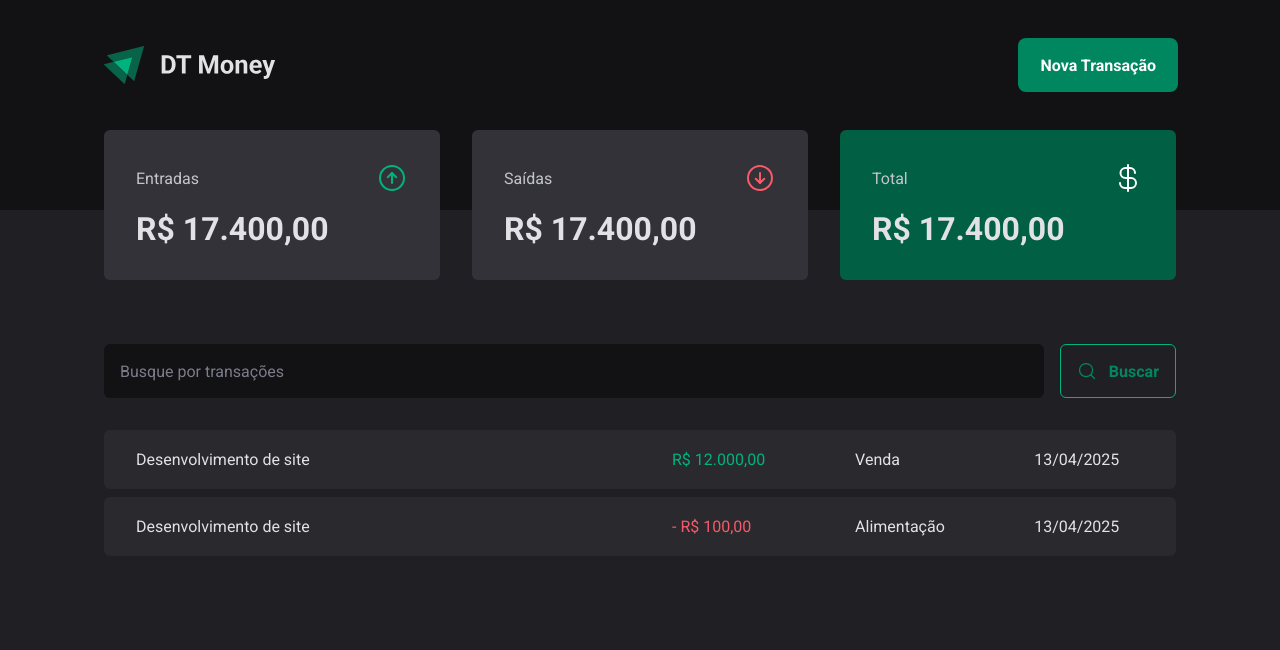
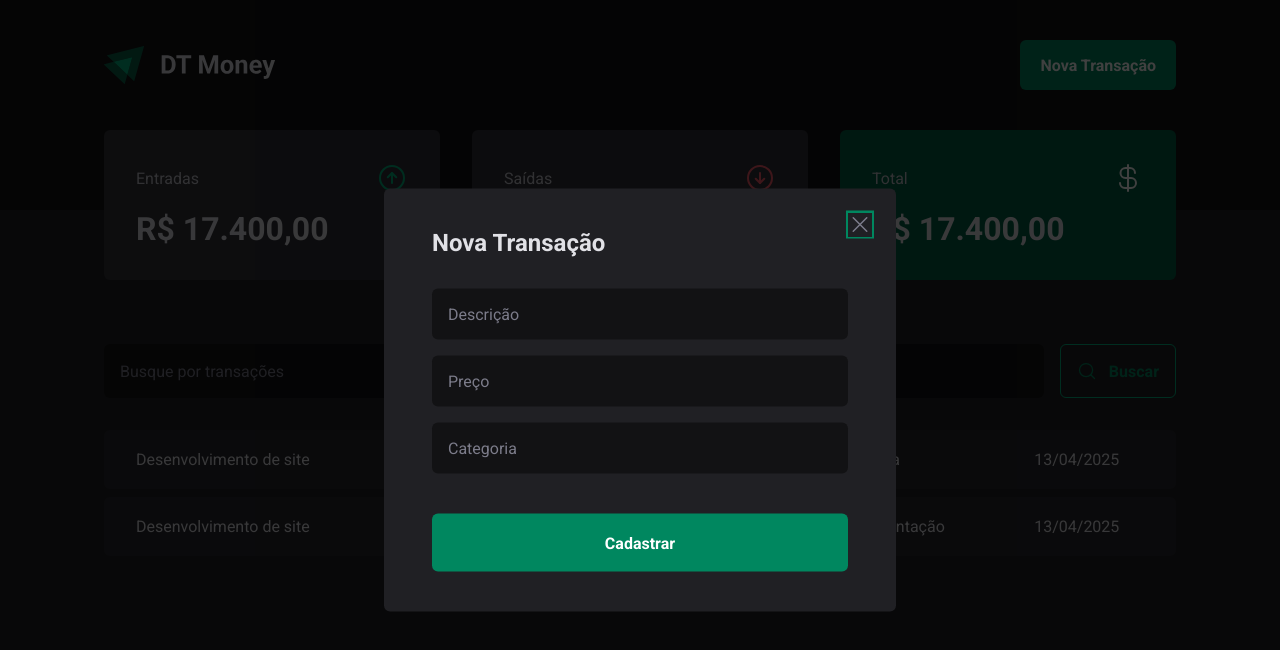
Before and after one commit to helitonns/dt-money, a React (Vite) app: page / in a window 1280 px wide. Both pictures are taken after a click on the button "Nova Transação". Shown: the top 650 px of the page. Built offline with nearby package versions, Linux system fonts and the light colour scheme.

Commit message:
Modal de nova transação

```diff
--- a/package.json
+++ b/package.json
@@ -11,6 +11,7 @@
   },
   "dependencies": {
     "-": "^0.0.1",
+    "@radix-ui/react-dialog": "^1.1.11",
     "@types/styled-components": "^5.1.34",
     "03-dt-money": "file:",
     "D": "^1.0.0",
--- a/src/components/Header/index.tsx
+++ b/src/components/Header/index.tsx
@@ -1,13 +1,19 @@
 import { HeaderContainer, HeaderContent, NewTransactionButton } from "./styles";
+import * as Dialog from "@radix-ui/react-dialog";
 import logoImg from "../../assets/logo.svg";
+import { NewTransactionModal } from "../NewTransactionModal";
 
 export function Header() {
   return (
     <HeaderContainer>
       <HeaderContent>
         <img src={logoImg} alt="" />
-
-        <NewTransactionButton>Nova Transação</NewTransactionButton>
+        <Dialog.Root>
+          <Dialog.Trigger asChild>
+            <NewTransactionButton>Nova Transação</NewTransactionButton>
+          </Dialog.Trigger>
+          <NewTransactionModal/>
+        </Dialog.Root>
       </HeaderContent>
     </HeaderContainer>
   );
--- /dev/null
+++ b/src/components/NewTransactionModal/index.tsx
@@ -0,0 +1,26 @@
+import * as Dialog from "@radix-ui/react-dialog";
+import { CloseButton, Content, Overlay } from "./styles";
+import { X } from "phosphor-react";
+
+export function NewTransactionModal() {
+  return (
+    <Dialog.Portal>
+      <Overlay />
+      <Content>
+        <Dialog.Title>Nova Transação</Dialog.Title>
+        <CloseButton>
+          <X size={24}/>
+        </CloseButton>
+
+        <form action="">
+          <input type="text" placeholder="Descrição" required/>
+          <input type="number" placeholder="Preço" required/>
+          <input type="text" placeholder="Categoria" required/>
+
+          <button type="submit">Cadastrar</button>
+        </form>
+
+      </Content>
+    </Dialog.Portal>
+  );
+}
--- /dev/null
+++ b/src/components/NewTransactionModal/styles.ts
@@ -0,0 +1,69 @@
+import * as Dialog from "@radix-ui/react-dialog";
+import styled from "styled-components";
+
+export const Overlay = styled(Dialog.Overlay)`
+  position: fixed;
+  width: 100vw;
+  height: 100vh;
+  inset: 0;
+  background: rgba(0, 0, 0, 0.75);
+`;
+
+export const Content = styled(Dialog.Content)`
+  min-width: 32rem;
+  border-radius: 6px;
+  padding: 2.5rem 3rem;
+  background: ${(props) => props.theme["gray-800"]};
+
+  position: fixed;
+  top: 50%;
+  left: 50%;
+  transform: translate(-50%, -50%);
+
+  form {
+    margin-top: 2rem;
+    display: flex;
+    flex-direction: column;
+    gap: 1rem;
+
+    input {
+      border-radius: 6px;
+      border: 0;
+      background: ${(props) => props.theme["gray-900"]};
+      color: ${(props) => props.theme["gray-300"]};
+      padding: 1rem;
+
+      &::placeholder {
+        color: ${(props) => props.theme["gray-500"]};
+      }
+    }
+
+    button[type="submit"] {
+      height: 58px;
+      border: 0px;
+      background: ${(props) => props.theme["green-500"]};
+      color: ${(props) => props.theme.white};
+      font-weight: bold;
+      padding: 0 1.25rem;
+      border-radius: 6px;
+      margin-top: 1.5rem;
+      cursor: pointer;
+
+      &:hover {
+        background: ${(props) => props.theme["green-700"]};
+        transition: background-color 0.3s;
+      }
+    }
+  }
+`;
+
+export const CloseButton = styled(Dialog.Close)`
+  position: absolute;
+  background: transparent;
+  border: 0;
+  top: 1.5rem;
+  right: 1.5rem;
+  line-height: 0;
+  cursor: pointer;
+  color: ${(props) => props.theme["gray-500"]};
+`;
```
Also changed, not shown: 1 other file (tests, documents, lock files or other folders).
